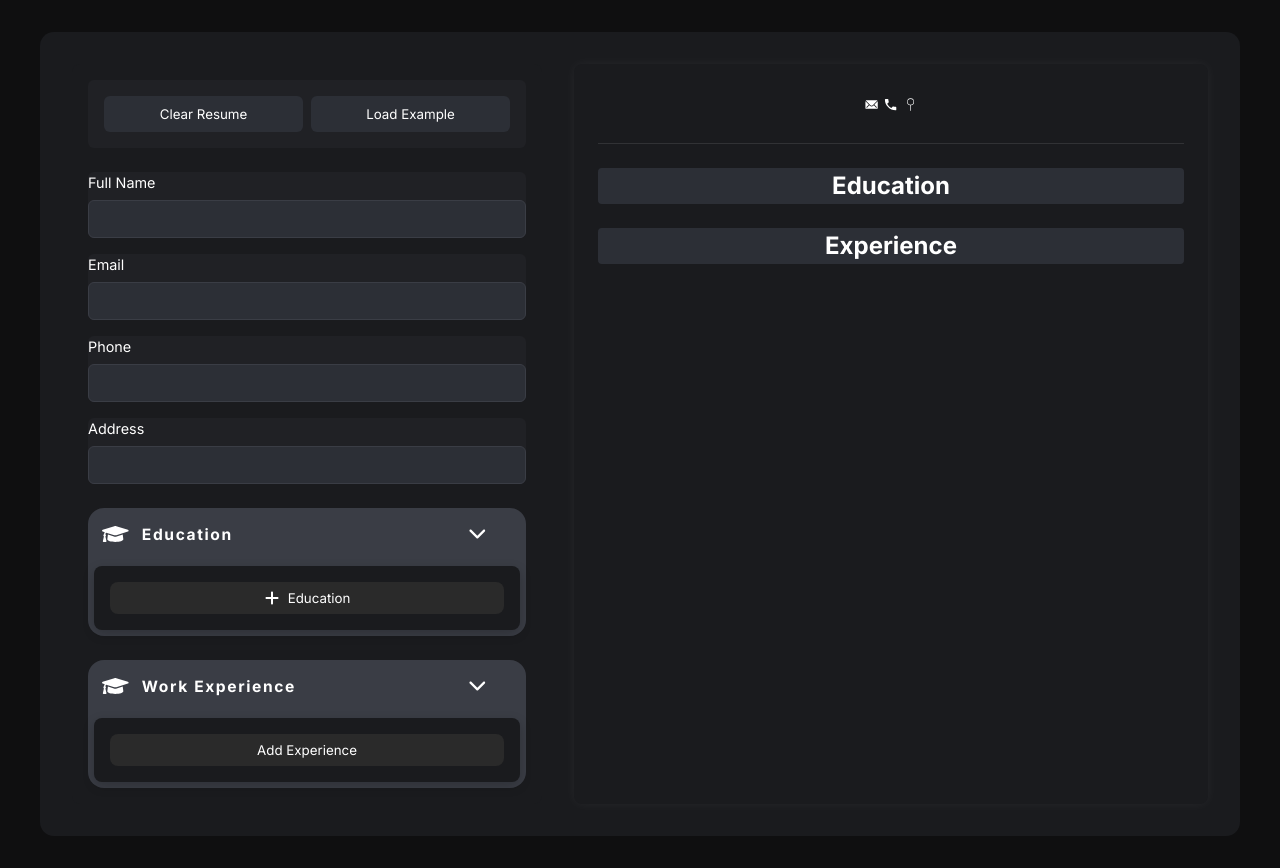
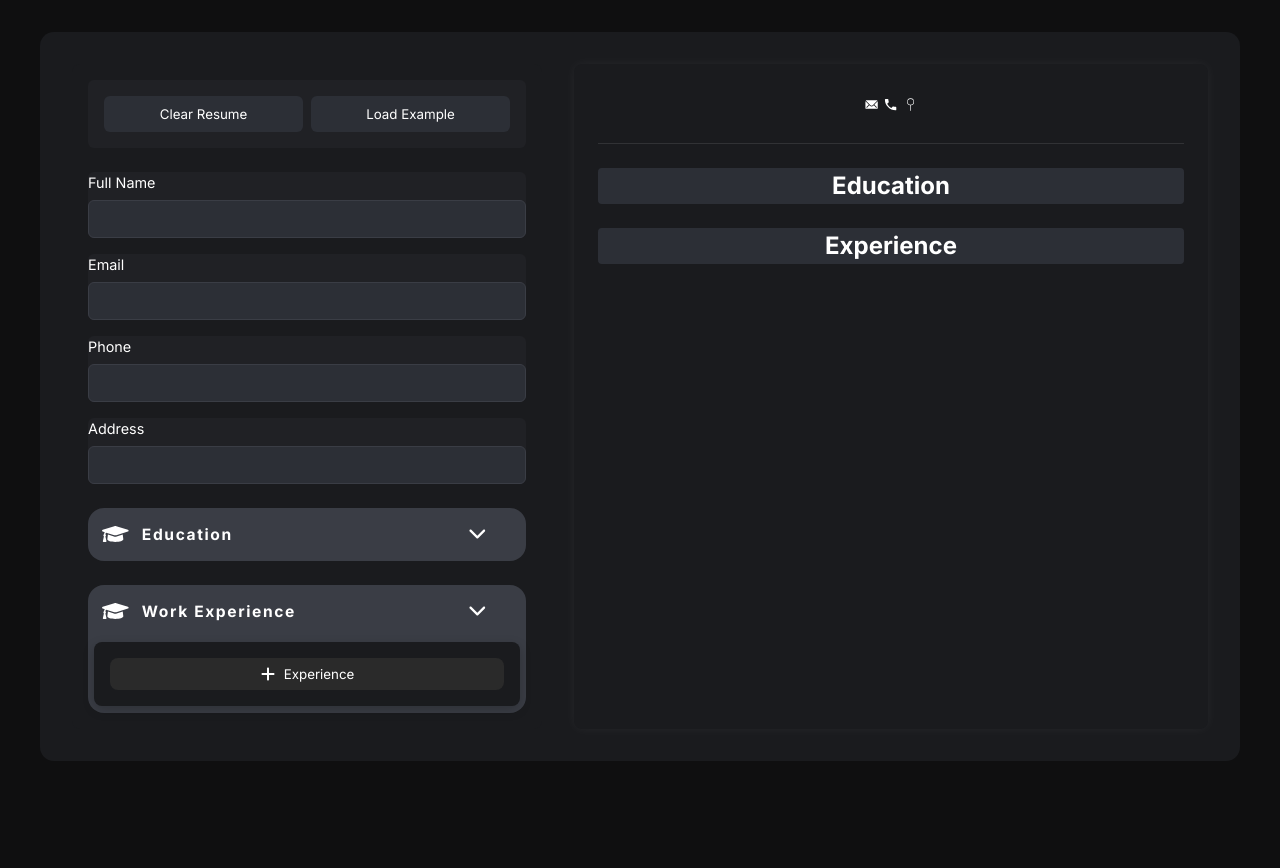
Before and after one commit to monroeaustin/CV-Builder, a React (Vite) app: page / in a window 1280 px wide. Both pictures are taken after a click on the button "Work Experience". After the commit the page ends 800 px from the top, so only its background shows below. Built offline with nearby package versions, Linux system fonts and the light colour scheme.

Commit message:
fix: Modals: Only one modal can be clicked/infocus

```diff
--- a/src/components/Education.jsx
+++ b/src/components/Education.jsx
@@ -10,15 +10,20 @@ export default function EducationSection() {
   const {
     formData,
     modalVisible,
-    setModalVisible,
+    setEducationModalVisible,
+    setWorkModalVisible,
     educationClicked,
-    setEducationClicked
+    setEducationClicked,
+
   } = useForm();
 
   const toggleSection = () => {
-    setModalVisible((prev) => !prev);
+    setEducationModalVisible((prev) => !prev);
     setEducationClicked(false); // Reset form view when opening section
+    setWorkModalVisible(false)
+
   };
+
 
   return (
     <div className="education-section">
--- a/src/components/Experience.jsx
+++ b/src/components/Experience.jsx
@@ -4,19 +4,23 @@ import ExperienceEdit from './ExperienceEdit';
 import { FaGraduationCap } from 'react-icons/fa';
 import { IoIosArrowDown } from 'react-icons/io';
 import { useForm } from './FormContext';
+import { FaPlus } from 'react-icons/fa6';
 
 export default function ExperienceSection() {
   const {
     formData,
-    modalVisible,
-    setModalVisible,
+    modalVisible2,
+    setEducationModalVisible,
+    setWorkModalVisible,
+    setExperienceClicked,
     experienceClicked,
-    setExperienceClicked
+
   } = useForm();
 
   const toggleSection = () => {
-    setModalVisible((prev) => !prev);
-    setExperienceClicked(false); // Reset form view
+    setWorkModalVisible((prev) => !prev);
+    setExperienceClicked(false);
+    setEducationModalVisible(false)
   };
 
   return (
@@ -31,7 +35,7 @@ export default function ExperienceSection() {
         </div>
       </button>
 
-      {modalVisible && (
+      {modalVisible2 && (
         <div className="modal">
           {experienceClicked ? (
             <EntryExperience />
@@ -41,7 +45,7 @@ export default function ExperienceSection() {
             <>
               <ExperienceRow />
               <button onClick={() => setExperienceClicked(true)} className="addEducationBtn">
-                Add Experience
+                <FaPlus className="icon"/> Experience
               </button>
             </>
           )}
--- a/src/components/FormContext.jsx
+++ b/src/components/FormContext.jsx
@@ -12,7 +12,9 @@ export const FormProvider = ({ children }) => {
     Experience: []
   });
 
-  const [modalVisible, setModalVisible] = useState(false);
+  const [modalVisible, setEducationModalVisible] = useState(false);
+  const [modalVisible2, setWorkModalVisible] = useState(false);
+
   const [educationClicked, setEducationClicked] = useState(false);
   const [experienceClicked, setExperienceClicked] = useState(false);
 
@@ -88,9 +90,11 @@ export const FormProvider = ({ children }) => {
         setFormData,
         handleChange,
         modalVisible,
-        setModalVisible,
+        setEducationModalVisible,
+        setWorkModalVisible,
         educationClicked,
         setEducationClicked,
+        modalVisible2,
         experienceClicked,
         setExperienceClicked,
         addEducation,
```
